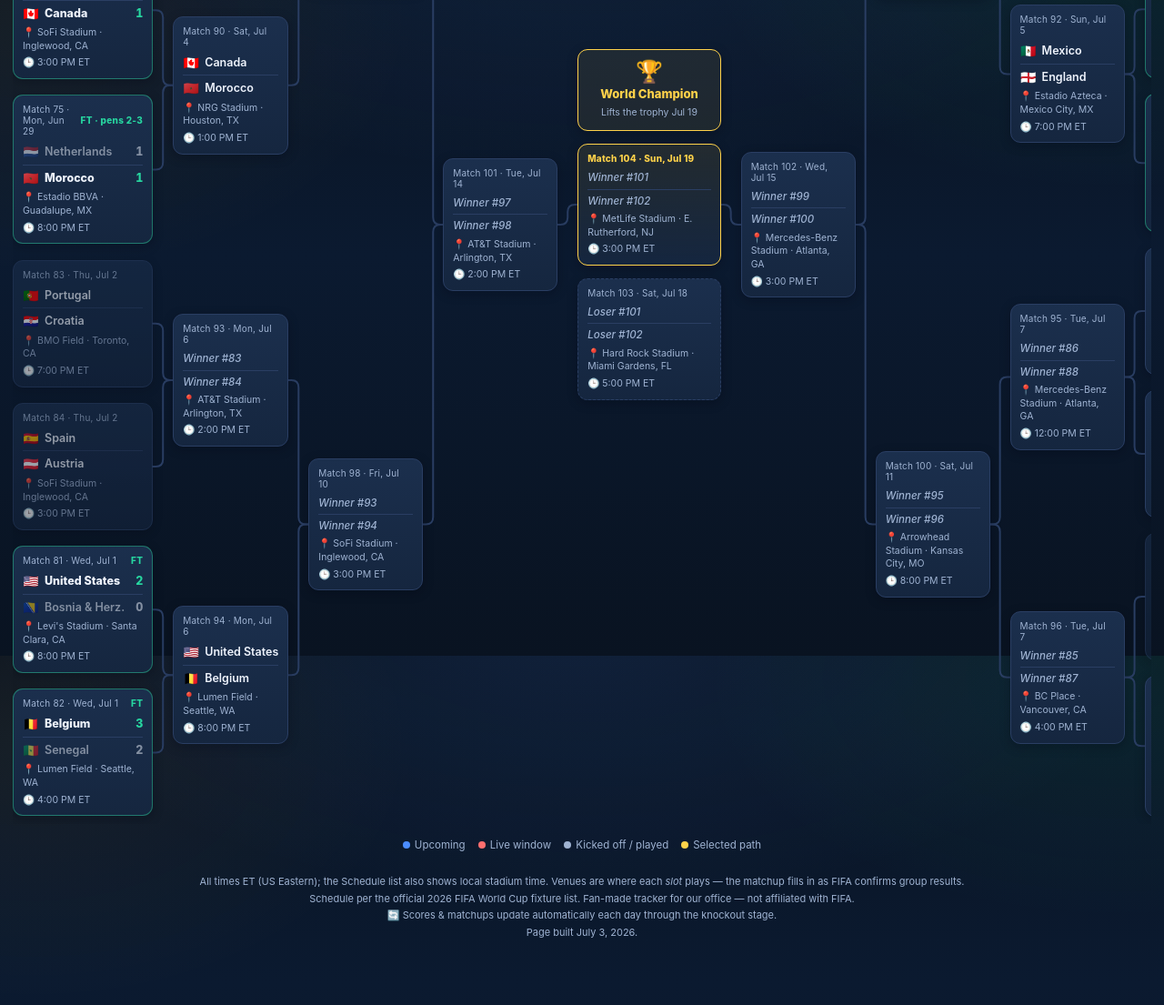
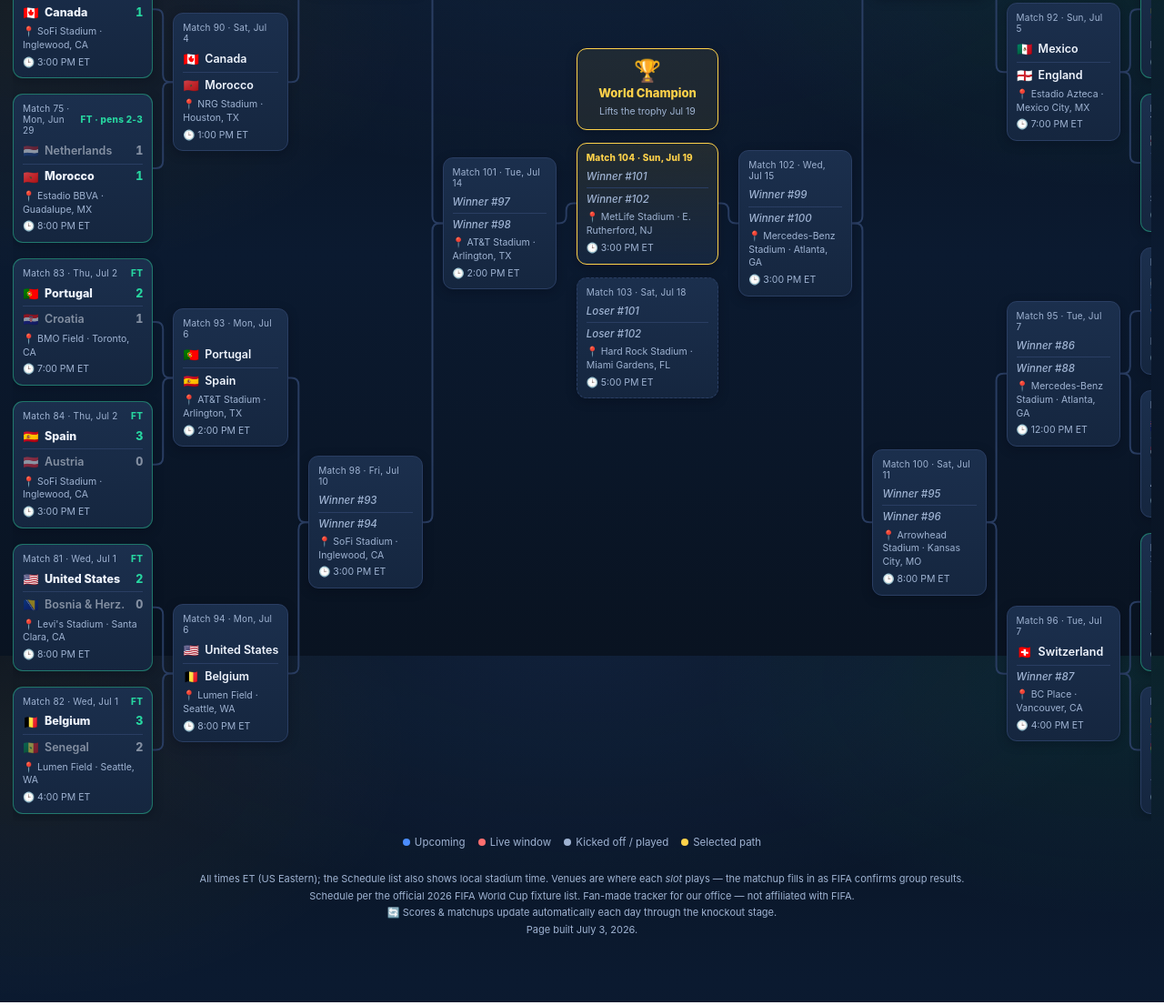
Before and after one commit to octaviocolmenares/worldcup-2026-bracket, a website: page index.html in a window 1280 px wide. Shown: the part 879-1984 px from the top of the page at 91% size. Drawn offline with Linux system fonts and the light colour scheme.

Commit message:
Results (R32, Jul 2): Spain 3-0 Austria, Portugal 2-1 Croatia, Switzerland 2-0 Algeria

```diff
--- a/index.html
+++ b/index.html
@@ -590,6 +590,9 @@ const RESULTS = {
   80: { hs: 2, as: 1, win: 'home' }, // R32: England 2–1 DR Congo (Kane 55', 70'; own goal/Congo 7') — England advance
   82: { hs: 3, as: 2, win: 'home' }, // R32: Belgium 3–2 Senegal AET (Diarra 24', Sarr 51'; Lukaku 86', Tielemans 89', 120+5 pen) — Belgium advance
   81: { hs: 2, as: 0, win: 'home' }, // R32: USA 2–0 Bosnia & Herz. (Balogun 45', Tillman 81') — USA advance
+  84: { hs: 3, as: 0, win: 'home' }, // R32: Spain 3–0 Austria (Oyarzabal 36', 89'; Porro 66') — Spain advance
+  83: { hs: 2, as: 1, win: 'home' }, // R32: Portugal 2–1 Croatia (Ronaldo 68' pen, Ramos 90+4'; Perišić 53') — Portugal advance
+  85: { hs: 2, as: 0, win: 'home' }, // R32: Switzerland 2–0 Algeria (Embolo 10', Ndoye 46') — Switzerland advance
 };
 
 // Resolve a slot to a concrete team object once its result is known, else null.
```
